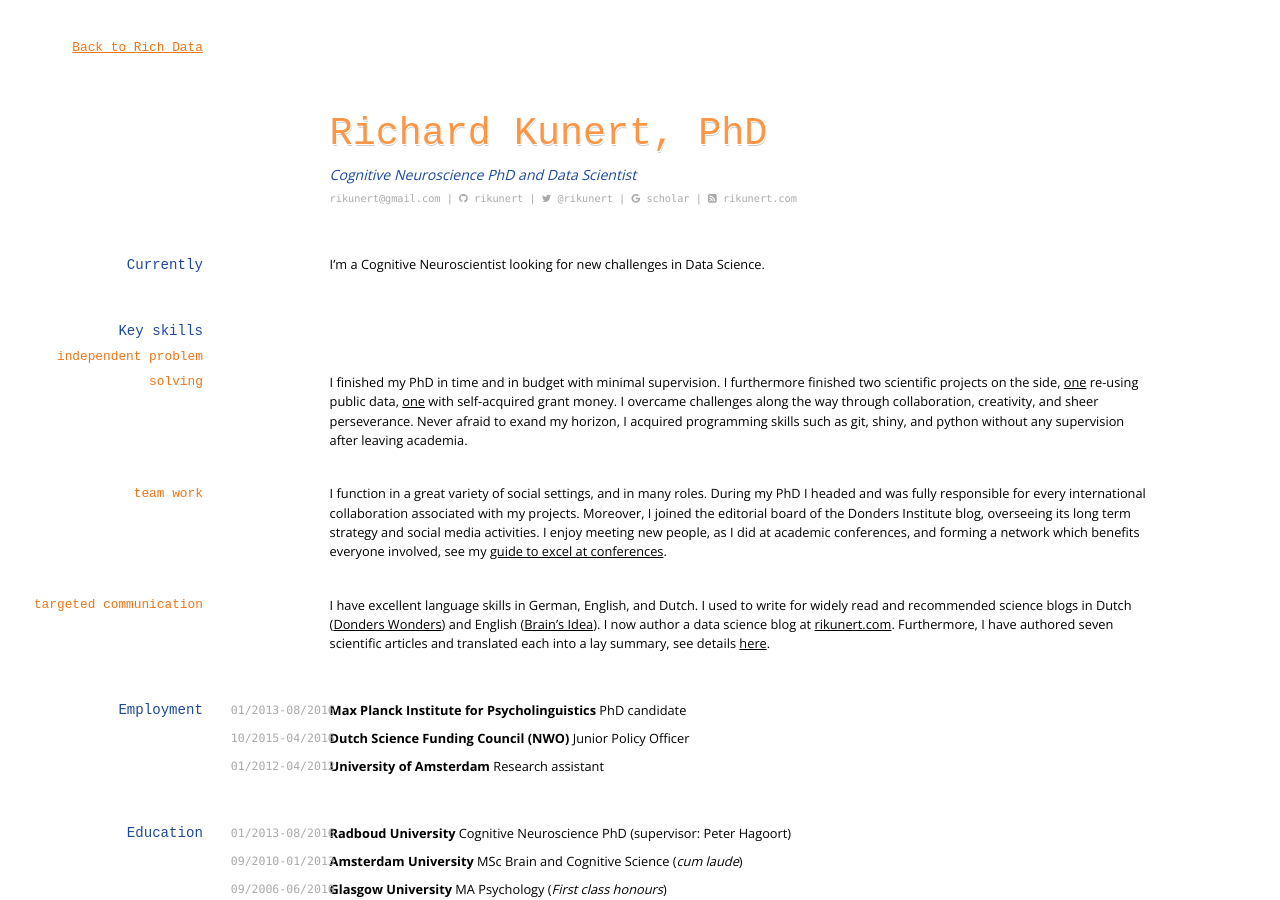
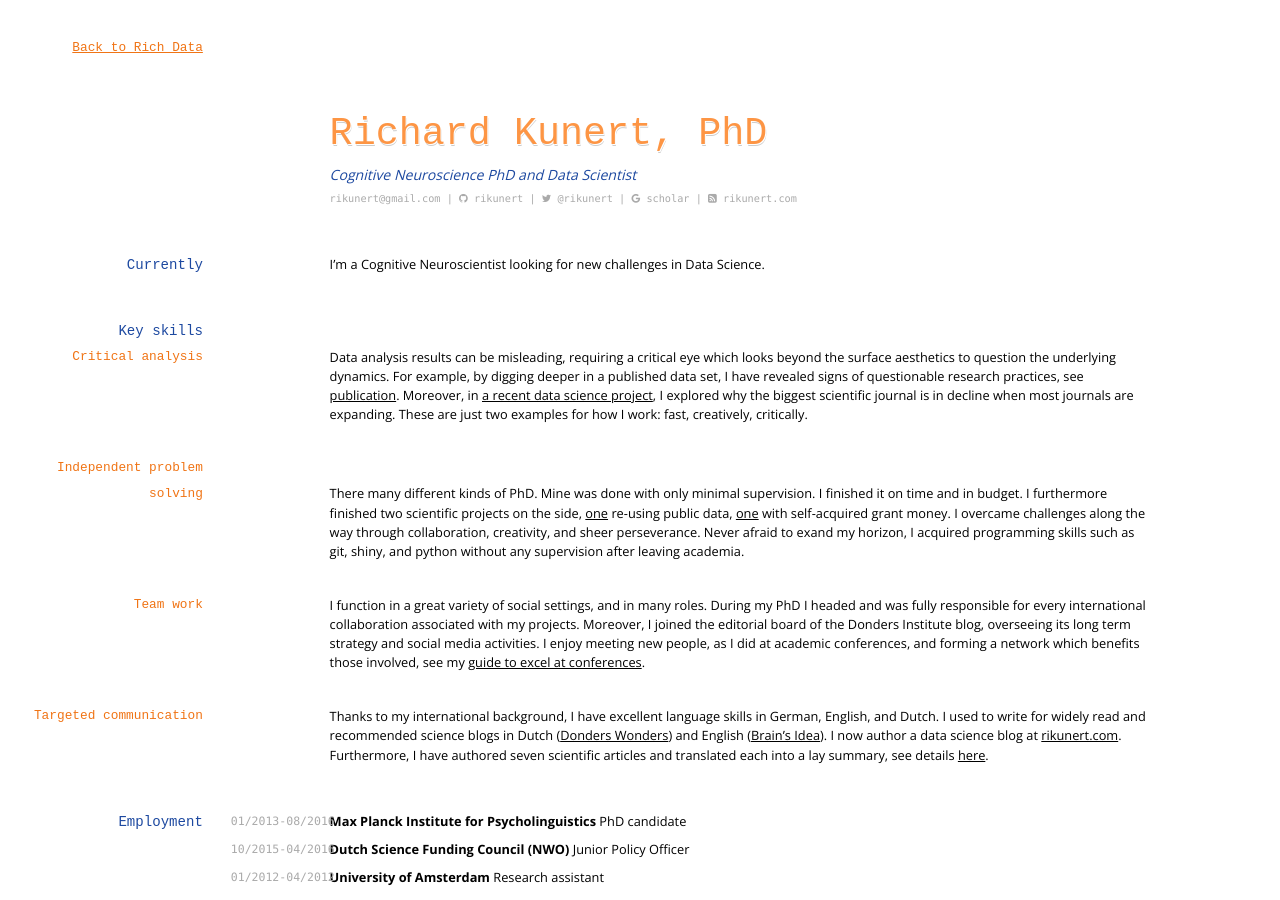
Before and after one commit to rikunert/rikunert.github.io, a Jekyll site: the page built from cv.md, in a window 1280 px wide and 900 px high. Built offline with Jekyll 4.4.1, drawn with Linux system fonts in a browser that asks for light colours; nearby versions of some CDN libraries.

Commit message:
expanded cv skills

```diff
--- a/cv.md
+++ b/cv.md
@@ -24,17 +24,21 @@ I'm a Cognitive Neuroscientist looking for new challenges in Data Science.
 
 ## Key skills
 
-### independent problem solving
+### Critical analysis
 
-I finished my PhD in time and in budget with minimal supervision. I furthermore finished two scientific projects on the side, [one](http://link.springer.com/article/10.3758/s13423-016-1030-9/fulltext.html) re-using public data, [one](http://pubman.mpdl.mpg.de/pubman/item/escidoc:2355026:6/component/escidoc:2380816/Kunert_Jongman_2016.pdf) with self-acquired grant money. I overcame challenges along the way through collaboration, creativity, and sheer perseverance. Never afraid to exand my horizon, I acquired programming skills such as git, shiny, and python without any supervision after leaving academia.
+Data analysis results can be misleading, requiring a critical eye which looks beyond the surface aesthetics to question the underlying dynamics. For example, by digging deeper in a published data set, I have revealed signs of questionable research practices, see [publication](http://link.springer.com/article/10.3758/s13423-016-1030-9/fulltext.html). Moreover, in [a recent data science project](https://brainsidea.wordpress.com/2017/03/01/the-slowing-down-of-the-biggest-scientific-journal/), I explored why the biggest scientific journal is in decline when most journals are expanding. These are just two examples for how I work: fast, creatively, critically.
 
-### team work
+### Independent problem solving
 
-I function in a great variety of social settings, and in many roles. During my PhD I headed and was fully responsible for every international collaboration associated with my projects. Moreover, I joined the editorial board of the Donders Institute blog, overseeing its long term strategy and social media activities. I enjoy meeting new people, as I did at academic conferences, and forming a network which benefits everyone involved, see my [guide to excel at conferences](https://brainsidea.wordpress.com/2016/08/04/how-to-excel-at-academic-conferences-in-5-steps/).
+There many different kinds of PhD. Mine was done with only minimal supervision. I finished it on time and in budget. I furthermore finished two scientific projects on the side, [one](http://link.springer.com/article/10.3758/s13423-016-1030-9/fulltext.html) re-using public data, [one](http://pubman.mpdl.mpg.de/pubman/item/escidoc:2355026:6/component/escidoc:2380816/Kunert_Jongman_2016.pdf) with self-acquired grant money. I overcame challenges along the way through collaboration, creativity, and sheer perseverance. Never afraid to exand my horizon, I acquired programming skills such as git, shiny, and python without any supervision after leaving academia.
 
-### targeted communication
+### Team work
 
-I have excellent language skills in German, English, and Dutch. I used to write for widely read and recommended science blogs in Dutch ([Donders Wonders](http://blog.donders.ru.nl/?page_id=779)) and English ([Brain's Idea](http://brainsidea.wordpress.com/)). I now author a data science blog at [rikunert.com](http://rikunert.com). Furthermore, I have authored seven scientific articles and translated each into a lay summary, see details [here](http://rikunert.com/publications/).
+I function in a great variety of social settings, and in many roles. During my PhD I headed and was fully responsible for every international collaboration associated with my projects. Moreover, I joined the editorial board of the Donders Institute blog, overseeing its long term strategy and social media activities. I enjoy meeting new people, as I did at academic conferences, and forming a network which benefits those involved, see my [guide to excel at conferences](https://brainsidea.wordpress.com/2016/08/04/how-to-excel-at-academic-conferences-in-5-steps/).
+
+### Targeted communication
+
+Thanks to my international background, I have excellent language skills in German, English, and Dutch. I used to write for widely read and recommended science blogs in Dutch ([Donders Wonders](http://blog.donders.ru.nl/?page_id=779)) and English ([Brain's Idea](http://brainsidea.wordpress.com/)). I now author a data science blog at [rikunert.com](http://rikunert.com). Furthermore, I have authored seven scientific articles and translated each into a lay summary, see details [here](http://rikunert.com/publications/).
 
 ## Employment
 
```
